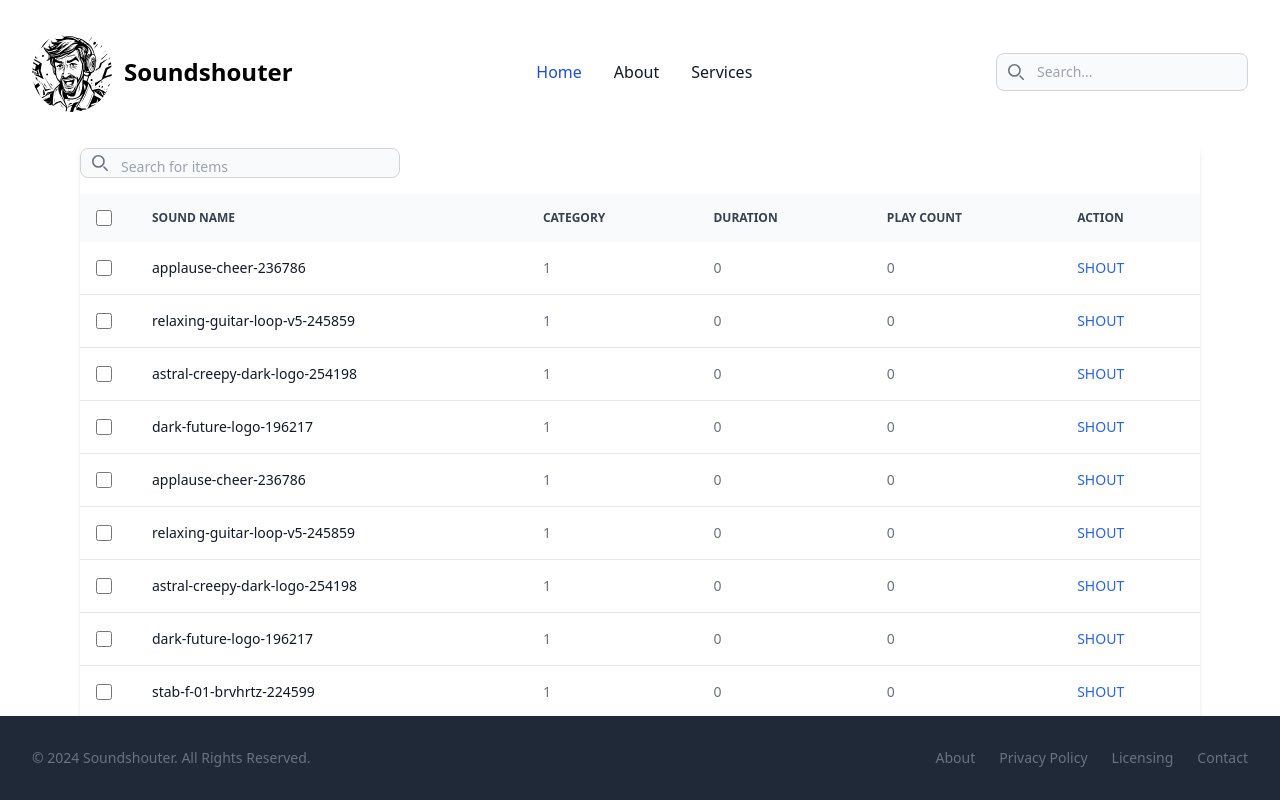
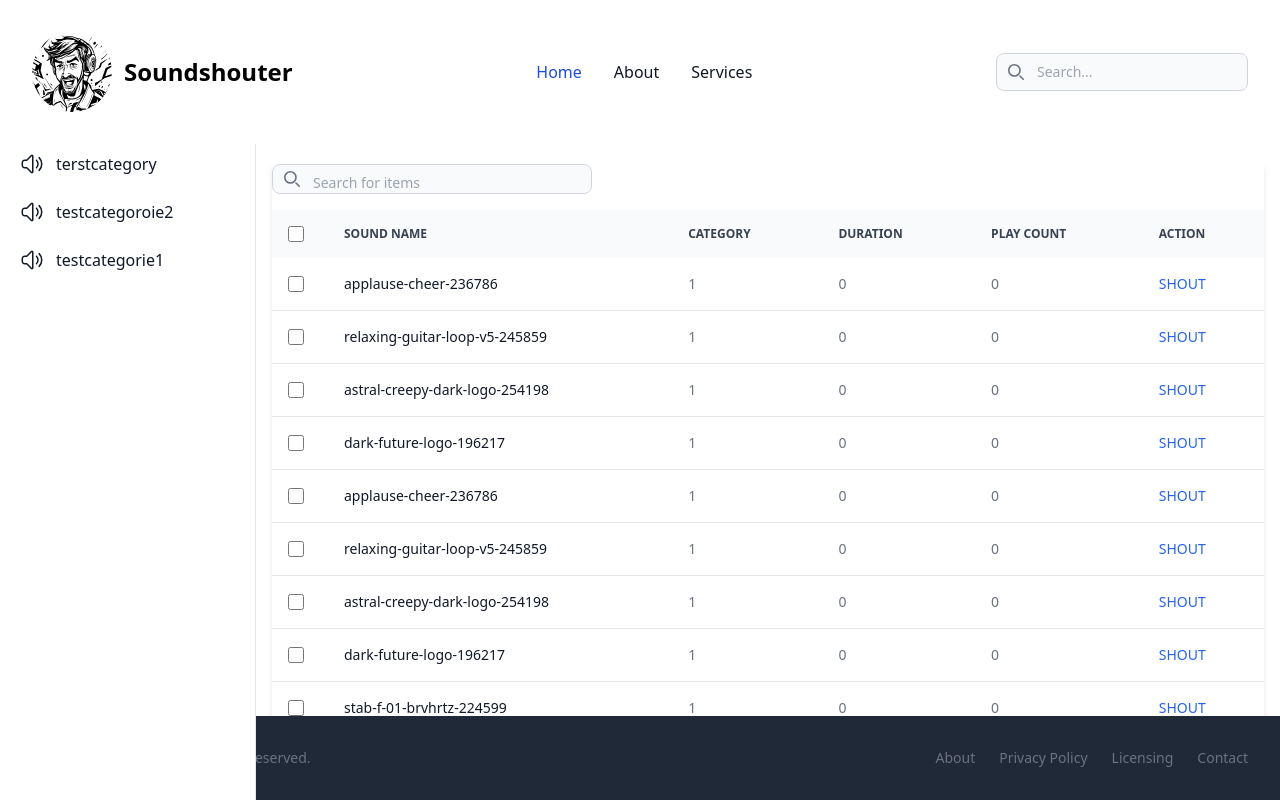
Before and after one commit to dr-R3dn3ck/soundshouter, a Vue app in the folder soundshouter-vite-webapp/: page / in a window 1280 px wide. Shown: the top 800 px of the page. Built offline with nearby package versions, Linux system fonts and the light colour scheme.

Commit message:
added side bar for categories

```diff
--- a/soundshouter-vite-webapp/src/App.vue
+++ b/soundshouter-vite-webapp/src/App.vue
@@ -6,7 +6,14 @@
     <NavBar />
   </header>
 
-  <body class="px-20 min-h-screen max-h-screen width dark:bg-gray-800">
+  <body class="min-h-screen max-h-screen dark:bg-gray-800">
+    <SideBar>
+        <template #element>
+            <SideBarElement v-for="category in categories"
+                :name="category.name">
+            </SideBarElement>
+        </template>
+        <template #main>
             <SoundTable>
             <SoundElement v-for="sound in sounds"
             :id="sound.id"
@@ -19,6 +26,8 @@
 
             </SoundElement>
             </SoundTable>
+        </template>
+    </SideBar>
   </body>
 
   <footer class="bg-gray-800 shadow dark:bg-gray-800 sticky bottom-0 z-20">
@@ -33,6 +42,8 @@ import SoundTable from "./components/SoundTable.vue"
 import NavBar from "./components/NavBar.vue"
 import Footer from "./components/Footer.vue"
 import SoundElement from "./components/SoundElement.vue"
+import SideBar from "./components/SideBar.vue"
+import SideBarElement from "./components/SideBarElement.vue"
 
 import { reactive } from 'vue'
 import { onMounted } from 'vue'
--- /dev/null
+++ b/soundshouter-vite-webapp/src/components/SideBar.vue
@@ -0,0 +1,27 @@
+<script setup>
+import { onMounted } from 'vue'
+import { initFlowbite } from 'flowbite'
+
+// initialize components based on data attribute selectors
+onMounted(() => {
+    initFlowbite();
+})
+</script>
+
+<template>
+
+    <aside id="logo-sidebar"
+        class="fixed top-36 left-0 z-40 w-64 h-screen transition-transform -translate-x-full bg-white border-r border-gray-200 sm:translate-x-0 dark:bg-gray-800 dark:border-gray-700"
+        aria-label="Sidebar">
+        <div class="h-full px-3 pb-4 overflow-y-auto bg-white dark:bg-gray-800">
+            <ul class="space-y-2 font-medium">
+                <slot name="element"></slot>
+            </ul>
+        </div>
+    </aside>
+
+    <div class="p-4 sm:ml-64">
+        <slot name="main"></slot>
+    </div>
+
+</template>
--- /dev/null
+++ b/soundshouter-vite-webapp/src/components/SideBarElement.vue
@@ -0,0 +1,21 @@
+<script setup>
+defineProps({
+    name: String
+})
+</script>
+
+<template>
+    <li>
+        <a href="#"
+            class="flex items-center p-2 text-gray-900 rounded-lg dark:text-white hover:bg-gray-100 dark:hover:bg-gray-700 group">
+            <svg xmlns="http://www.w3.org/2000/svg" fill="none" viewBox="0 0 24 24" stroke-width="1.5"
+                stroke="currentColor" class="size-6">
+                <path stroke-linecap="round" stroke-linejoin="round"
+                    d="M19.114 5.636a9 9 0 0 1 0 12.728M16.463 8.288a5.25 5.25 0 0 1 0 7.424M6.75 8.25l4.72-4.72a.75.75 0 0 1 1.28.53v15.88a.75.75 0 0 1-1.28.53l-4.72-4.72H4.51c-.88 0-1.704-.507-1.938-1.354A9.009 9.009 0 0 1 2.25 12c0-.83.112-1.633.322-2.396C2.806 8.756 3.63 8.25 4.51 8.25H6.75Z" />
+            </svg>
+            <span class="ms-3">
+                {{ name }}
+            </span>
+        </a>
+    </li>
+</template>
```
Lines whose indentation alone changed are shown as unchanged.
